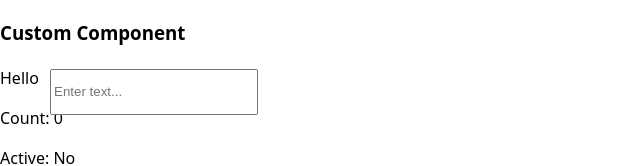
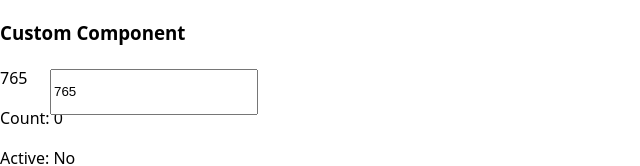
Before and after one commit to ilsur1103/my-project, a React (Vite) app: page / in a window 1280 px wide. Shown: the top 166 px of the page, without its empty margins (0-640 px from the left). Built offline with nearby package versions, Linux system fonts and the light colour scheme.

Commit message:
Update project: E-commerce Landing - 25.10.2025, 22:04:09

```diff
--- a/project.json
+++ b/project.json
@@ -2,7 +2,7 @@
   "id": "1",
   "name": "E-commerce Landing",
   "description": "Modern e-commerce landing page",
-  "lastModified": "2025-10-25T16:28:15.878Z",
+  "lastModified": "2025-10-25T17:03:23.765Z",
   "components": [],
   "pages": [
     {
@@ -60,7 +60,7 @@
           "styles": {},
           "position": {
             "x": 50,
-            "y": 130
+            "y": 115
           },
           "size": {
             "width": 200,
@@ -102,7 +102,7 @@
     "repo": "my-project",
     "defaultBranch": "main",
     "activeBranch": "main",
-    "lastSync": "2025-10-25T16:28:11.788Z"
+    "lastSync": "2025-10-25T17:03:19.926Z"
   },
   "currentPageId": "page-1761407980108"
 }
--- a/src/pages/Home.tsx
+++ b/src/pages/Home.tsx
@@ -1,6 +1,9 @@
+import { useState } from 'react';
 import Custom17614079904442 from '../components/Custom17614079904442';
 
 export default function Home() {
+  const [variable1, setVariable1] = useState("765");
+
   return (
     <div
       id="page-1761407980108"
@@ -15,9 +18,11 @@ export default function Home() {
       <input
         type="text"
         placeholder="Enter text..."
+        value={variable1}
+        onChange={(e) => setVariable1(e.target.value)}
         style={{"position":"absolute","left":"50px","top":"50px","width":"200px","height":"40px"}}
       />
-      <Custom17614079904442 />
+      <Custom17614079904442 text={variable1} title="Custom Component" count={0} isActive={false} />
     </div>
   );
 }
```
Also changed, not shown: 2 other files (tests, documents, lock files or other folders).
